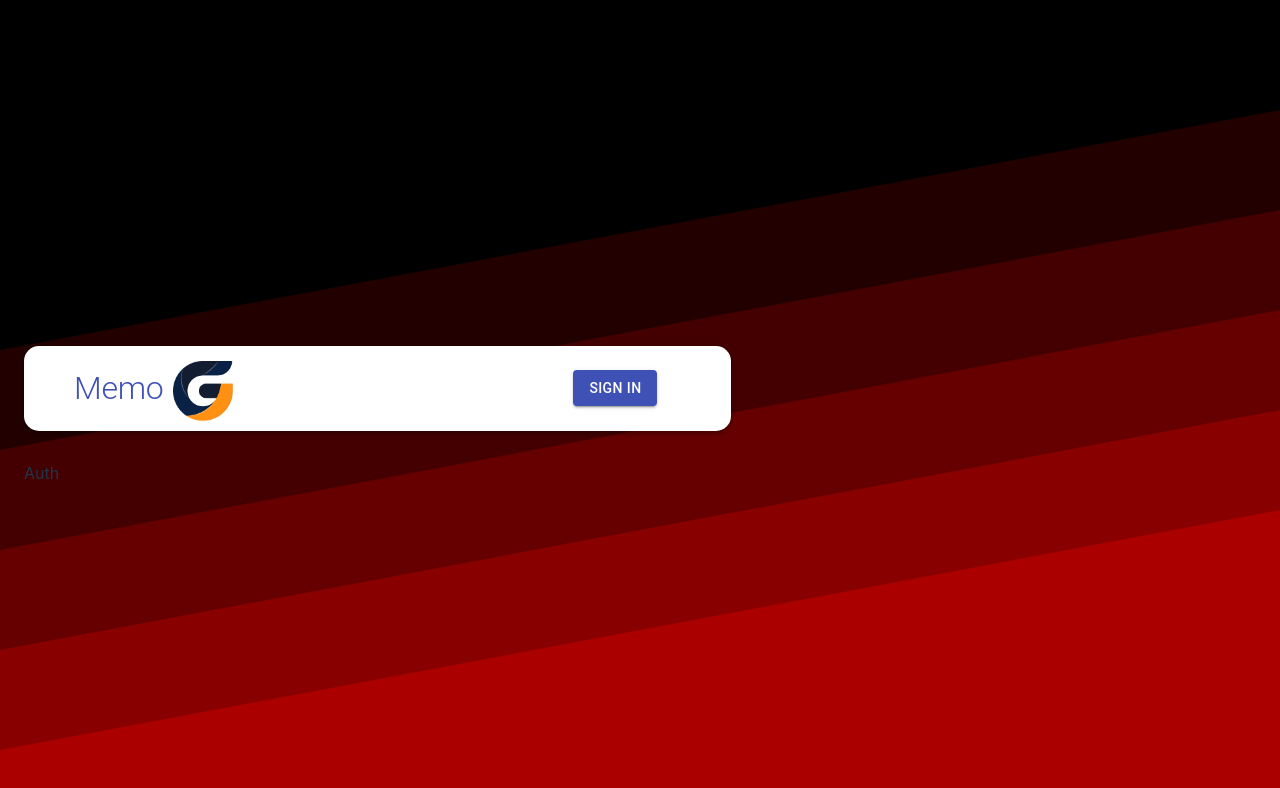
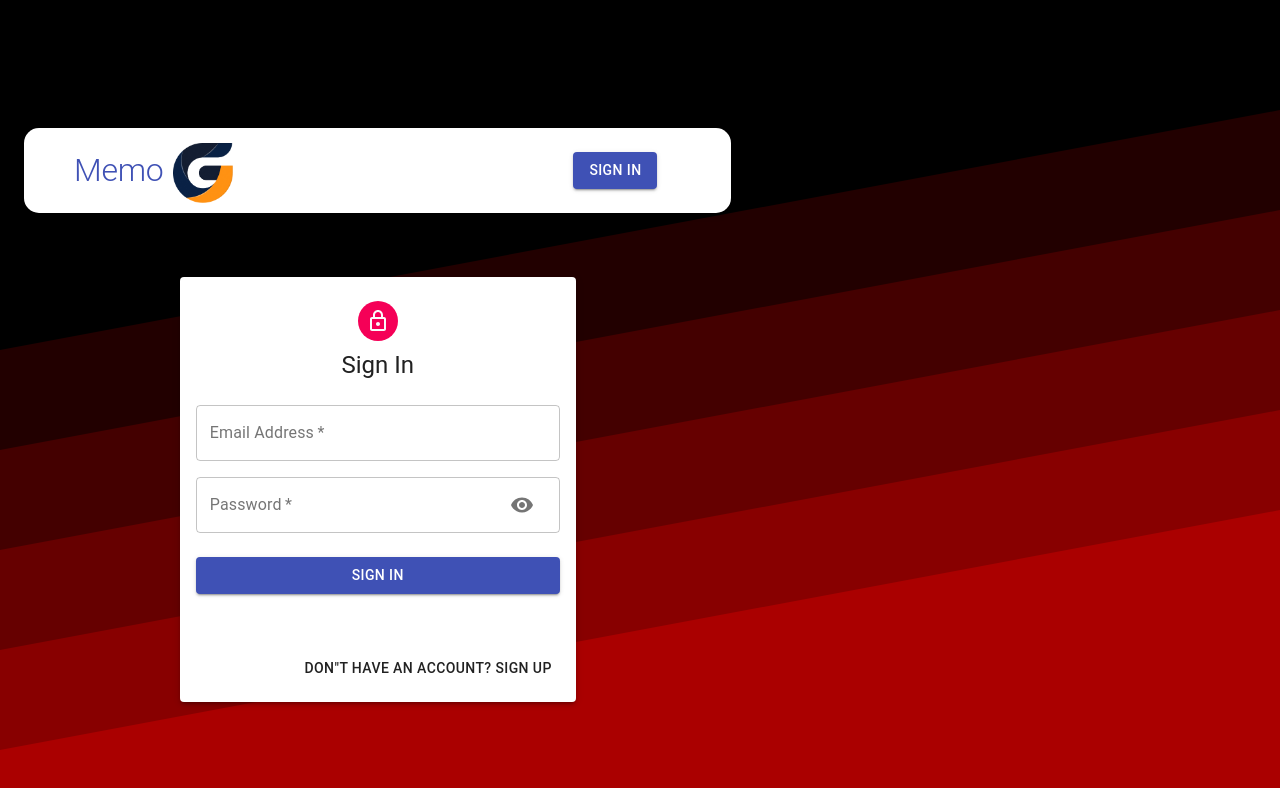
Before and after one commit to kuicpet/mern_social, a React (Vite) app in the folder client/: page /auth in a window 1280 px wide. Shown: the top 788 px of the page. Built offline with nearby package versions, Linux system fonts and the light colour scheme; no server answers.

Commit message:
ft--updated client

```diff
--- a/client/package.json
+++ b/client/package.json
@@ -13,6 +13,7 @@
     "@material-ui/core": "^4.12.4",
     "@material-ui/icons": "^4.11.3",
     "@material-ui/lab": "^4.0.0-alpha.61",
+    "@react-oauth/google": "^0.2.6",
     "@redux-devtools/core": "^3.13.1",
     "@redux-devtools/dock-monitor": "^3.0.1",
     "@redux-devtools/log-monitor": "^4.0.1",
@@ -28,7 +29,6 @@
     "react": "^18.2.0",
     "react-dom": "^18.2.0",
     "react-file-base64": "^1.0.3",
-    "react-google-login": "^5.2.2",
     "react-redux": "^8.0.2",
     "react-router-dom": "^6.3.0",
     "redux": "^4.2.0",
--- a/client/src/components/Auth/Auth.jsx
+++ b/client/src/components/Auth/Auth.jsx
@@ -1,8 +1,113 @@
-import React from 'react'
+import React, { useState } from 'react'
+import { LockOutlined } from '@material-ui/icons'
+import {
+  Avatar,
+  Button,
+  Paper,
+  Typography,
+  Container,
+  Grid,
+} from '@material-ui/core'
+import { GoogleLogin } from '@react-oauth/google'
+import useStyles from './styles'
+import Input from './Input'
 
 const Auth = () => {
+  const classes = useStyles()
+  const [showPassword, setShowPassword] = useState(false)
+  const [isSignup, setIsSignup] = useState(false)
+
+  const handleSubmit = () => {}
+  const handleChange = () => {}
+  const handleShowPassword = () => {
+    setShowPassword((prevShowPassword) => !prevShowPassword)
+  }
+
+  const switchMode = () => {
+    setIsSignup((prev) => !prev)
+    handleShowPassword(false)
+  }
+  const googleSuccess = async (res) => {
+    console.log(res)
+  }
+  const googleError = (error) => {
+    console.log(error)
+    console.log('Google Sign In failed')
+  }
   return (
-    <div>Auth</div>
+    <Container component='main' maxWidth='xs'>
+      <Paper className={classes.paper} elevation={3}>
+        <Avatar className={classes.avatar}>
+          <LockOutlined />
+        </Avatar>
+        <Typography variant='h5'>{isSignup ? 'Sign Up' : 'Sign In'}</Typography>
+        <form className={classes.form} onSubmit={handleSubmit}>
+          <Grid container spacing={2}>
+            {isSignup && (
+              <>
+                <Input
+                  name='firstname'
+                  label='First Name'
+                  handleChange={handleChange}
+                  autoFocus
+                  half
+                />
+                <Input
+                  name='lastname'
+                  label='Last Name'
+                  handleChange={handleChange}
+                  half
+                />
+              </>
+            )}
+            <Input
+              name='email'
+              label='Email Address'
+              handleChange={handleChange}
+              type='email'
+            />
+            <Input
+              name='password'
+              label='Password'
+              handleChange={handleChange}
+              type={showPassword ? 'text' : 'password'}
+              handleShowPassword={handleShowPassword}
+            />
+            {isSignup && (
+              <Input
+                name='confirmPassword'
+                label='Repeat Password'
+                handleChange={handleChange}
+                type='password'
+              />
+            )}
+          </Grid>
+
+          <Button
+            type='submit'
+            fullWidth
+            variant='contained'
+            color='primary'
+            className={classes.submit}>
+            {isSignup ? 'Sign Up' : 'Sign In'}
+          </Button>
+          <GoogleLogin
+            onSuccess={googleSuccess}
+            onError={googleError}
+            shape='rectangular'
+          />
+          <Grid container justifyContent='flex-end'>
+            <Grid item>
+              <Button onClick={switchMode}>
+                {isSignup
+                  ? 'Already have an account?Sign In'
+                  : 'Don"t have an account? Sign Up'}
+              </Button>
+            </Grid>
+          </Grid>
+        </form>
+      </Paper>
+    </Container>
   )
 }
 
--- /dev/null
+++ b/client/src/components/Auth/Input.jsx
@@ -0,0 +1,41 @@
+import React from 'react'
+import { TextField, Grid, InputAdornment, IconButton } from '@material-ui/core'
+import { Visibility, VisibilityOff } from '@material-ui/icons'
+
+const Input = ({
+  half,
+  name,
+  label,
+  autoFocus,
+  handleChange,
+  type,
+  handleShowPassword,
+}) => {
+  return (
+    <Grid item xs={12} sm={half ? 6 : 12}>
+      <TextField
+        name={name}
+        onChange={handleChange}
+        variant='outlined'
+        required
+        fullWidth
+        label={label}
+        autoFocus={autoFocus}
+        type={type}
+        InputProps={
+          name === 'password' && {
+            endAdornment: (
+              <InputAdornment position='end'>
+                <IconButton onClick={handleShowPassword}>
+                  {type === 'password' ? <Visibility /> : <VisibilityOff />}
+                </IconButton>
+              </InputAdornment>
+            ),
+          }
+        }
+      />
+    </Grid>
+  )
+}
+
+export default Input
--- a/client/src/components/Auth/styles.js
+++ b/client/src/components/Auth/styles.js
@@ -0,0 +1,30 @@
+import { makeStyles } from '@material-ui/core/styles';
+
+export default makeStyles((theme) => ({
+  paper: {
+    marginTop: theme.spacing(8),
+    display: 'flex',
+    flexDirection: 'column',
+    alignItems: 'center',
+    padding: theme.spacing(2),
+  },
+  root: {
+    '& .MuiTextField-root': {
+      margin: theme.spacing(1),
+    },
+  },
+  avatar: {
+    margin: theme.spacing(1),
+    backgroundColor: theme.palette.secondary.main,
+  },
+  form: {
+    width: '100%', // Fix IE 11 issue.
+    marginTop: theme.spacing(3),
+  },
+  submit: {
+    margin: theme.spacing(3, 0, 2),
+  },
+  googleButton: {
+    marginBottom: theme.spacing(2),
+  },
+}));
--- a/client/src/main.jsx
+++ b/client/src/main.jsx
@@ -9,11 +9,17 @@ import {
   compose,
 } from 'redux'
 import thunk from 'redux-thunk'
+import { GoogleOAuthProvider } from '@react-oauth/google'
 import reducers from './reducers'
 
+
 const store = createStore(reducers, compose(applyMiddleware(thunk)))
+const clientId = import.meta.env.VITE_GOOGLE_TOKEN
+const clientSecret = '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'
 ReactDOM.createRoot(document.getElementById('root')).render(
-  <Provider store={store}>
-    <App />
-  </Provider>
+  <GoogleOAuthProvider clientId={clientId}>
+    <Provider store={store}>
+      <App />
+    </Provider>
+  </GoogleOAuthProvider>
 )
```
Also changed, not shown: 2 other files (tests, documents, lock files or other folders).
